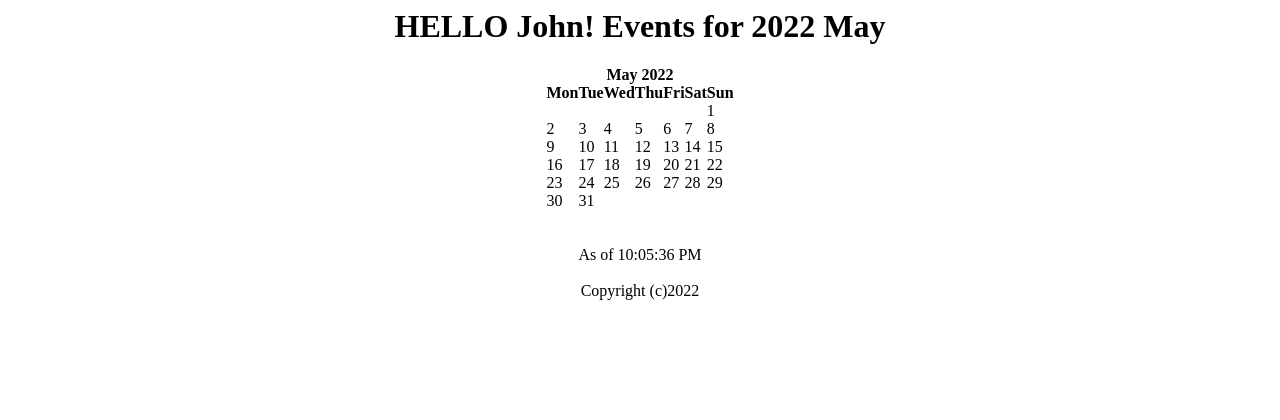
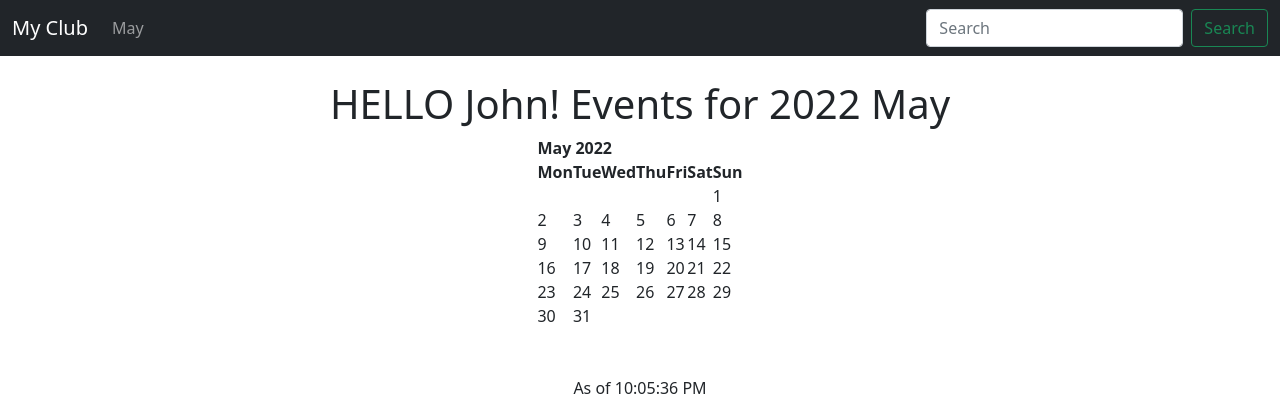
Before and after one commit to PETRUSBLACK/Events, a Django app: page /2022/May/ in a window 1280 px wide. Shown: the top 420 px of the page. Run offline with Django 4.2, Linux system fonts and the light colour scheme.

Commit message:
final completion of Custome_HTML

```diff
--- /dev/null
+++ b/myclub/myclub_website/events/templates/events/base.html
@@ -0,0 +1,31 @@
+<!doctype html>
+<html lang="en">
+  <head>
+    <!-- Required meta tags -->
+    <meta charset="utf-8">
+    <meta name="viewport" content="width=device-width, initial-scale=1">
+
+    <!-- Bootstrap CSS -->
+    <link href="https://cdn.jsdelivr.net/npm/bootstrap@5.0.2/dist/css/bootstrap.min.css" rel="stylesheet" integrity="sha384-EVSTQN3/azprG1Anm3QDgpJLIm9Nao0Yz1ztcQTwFspd3yD65VohhpuuCOmLASjC" crossorigin="anonymous">
+
+    <title>Hello, world!</title>
+  </head>
+  <body>
+      {%include 'events/navbar.html'%}
+    <br />
+    {% block content%}
+
+    {% endblock %}
+
+    <!-- Optional JavaScript; choose one of the two! -->
+
+    <!-- Option 1: Bootstrap Bundle with Popper -->
+    <script src="https://cdn.jsdelivr.net/npm/bootstrap@5.0.2/dist/js/bootstrap.bundle.min.js" integrity="sha384-MrcW6ZMFYlzcLA8Nl+NtUVF0sA7MsXsP1UyJoMp4YLEuNSfAP+JcXn/tWtIaxVXM" crossorigin="anonymous"></script>
+
+    <!-- Option 2: Separate Popper and Bootstrap JS -->
+    <!--
+    <script src="https://cdn.jsdelivr.net/npm/@popperjs/core@2.9.2/dist/umd/popper.min.js" integrity="sha384-IQsoLXl5PILFhosVNubq5LC7Qb9DXgDA9i+tQ8Zj3iwWAwPtgFTxbJ8NT4GN1R8p" crossorigin="anonymous"></script>
+    <script src="https://cdn.jsdelivr.net/npm/bootstrap@5.0.2/dist/js/bootstrap.min.js" integrity="sha384-cVKIPhGWiC2Al4u+LWgxfKTRIcfu0JTxR+EQDz/bgldoEyl4H0zUF0QKbrJ0EcQF" crossorigin="anonymous"></script>
+    -->
+  </body>
+</html>
--- a/myclub/myclub_website/events/templates/home.html
+++ b/myclub/myclub_website/events/templates/events/home.html
@@ -1,3 +1,9 @@
+{% extends 'events/base.html' %}
+
+
+{% block content%}
+
+
 <center>
 <h1> HELLO {{name}}! Events for {{year}} {{month}}</h1>
 
@@ -9,3 +15,6 @@ As of {{time}}
 Copyright (c){{current_year}}
 
 </center>
+
+
+{% endblock %}
--- /dev/null
+++ b/myclub/myclub_website/events/templates/events/navbar.html
@@ -0,0 +1,22 @@
+<nav class="navbar navbar-expand-lg navbar-dark bg-dark">
+    <div class="container-fluid">
+      <a class="navbar-brand" href="{% url 'home' %}">My Club</a>
+      <button class="navbar-toggler" type="button" data-bs-toggle="collapse" data-bs-target="#navbarSupportedContent" aria-controls="navbarSupportedContent" aria-expanded="false" aria-label="Toggle navigation">
+        <span class="navbar-toggler-icon"></span>
+      </button>
+      <div class="collapse navbar-collapse" id="navbarSupportedContent">
+        <ul class="navbar-nav me-auto mb-2 mb-lg-0">
+
+          <li class="nav-item">
+            <a class="nav-link" href="{% url 'home' '2022' 'May'%}">May</a>
+          </li>
+
+
+        </ul>
+        <form class="d-flex">
+          <input class="form-control me-2" type="search" placeholder="Search" aria-label="Search">
+          <button class="btn btn-outline-success" type="submit">Search</button>
+        </form>
+      </div>
+    </div>
+  </nav>
--- a/myclub/myclub_website/events/urls.py
+++ b/myclub/myclub_website/events/urls.py
@@ -2,6 +2,6 @@ from django.urls import path
 from .import views
 
 urlpatterns = [
-    # path('', views.home, name=""),
+    path('', views.home, name="home"),
     path('<int:year>/<str:month>/', views.home, name="home"),
 ]
--- a/myclub/myclub_website/events/views.py
+++ b/myclub/myclub_website/events/views.py
@@ -3,7 +3,7 @@ import calendar
 from calendar import HTMLCalendar
 from datetime import datetime
 
-def home(request, year, month):
+def home(request, year=datetime.now().year, month=datetime.now().strftime('%B')):
     name = "John"
     month = month.capitalize()
 
@@ -20,7 +20,8 @@ def home(request, year, month):
     # Getting current time
     time = now.strftime('%I:%M:%S %p')
     current_year= now.year
-    return render(request, 'home.html',
+    return render(request,
+            'events/home.html',
             {"name": name,
             "year": year,
             "month": month,
```
Also changed, not shown: myclub/myclub_website/myclub_website/urls.py (line endings or trailing spaces).
